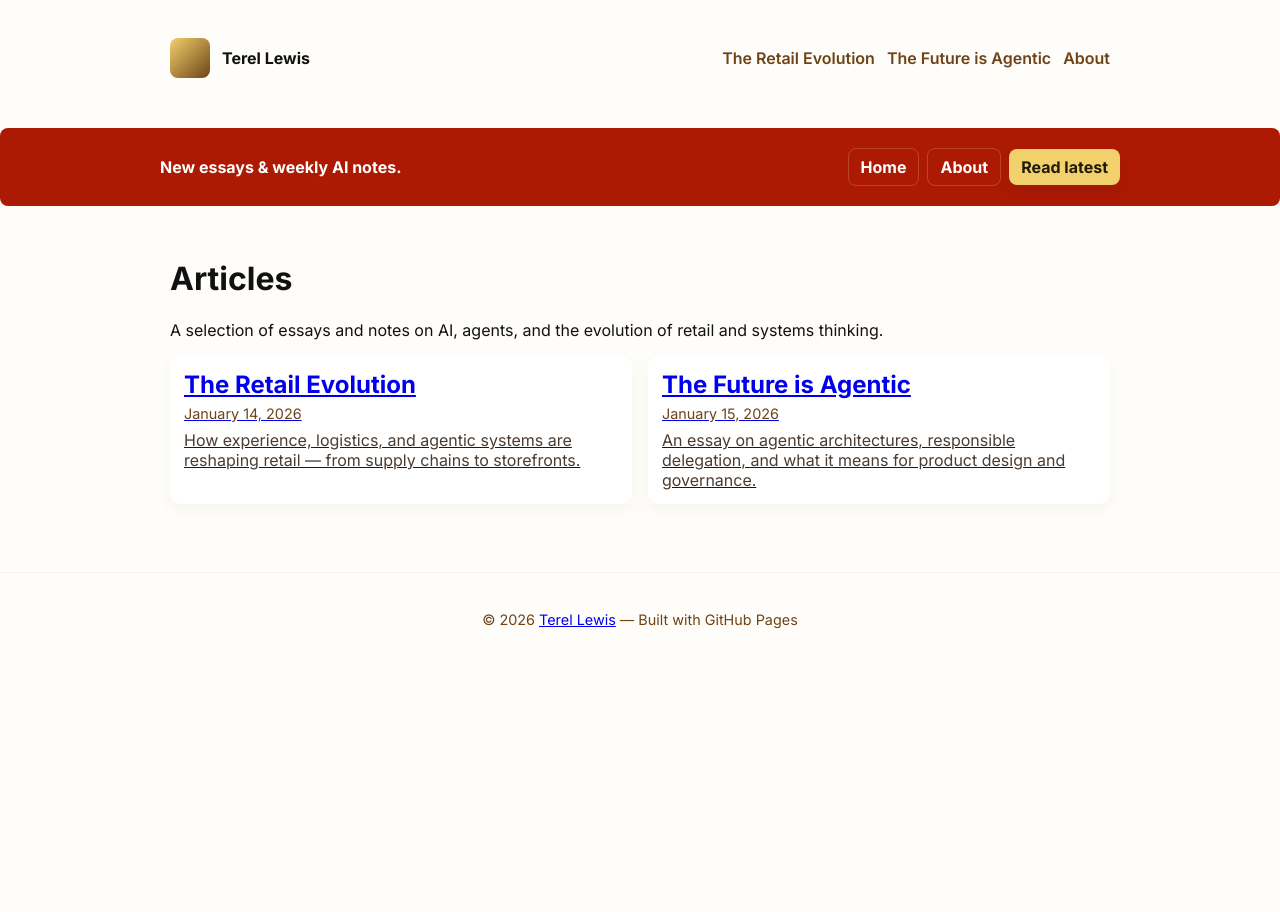
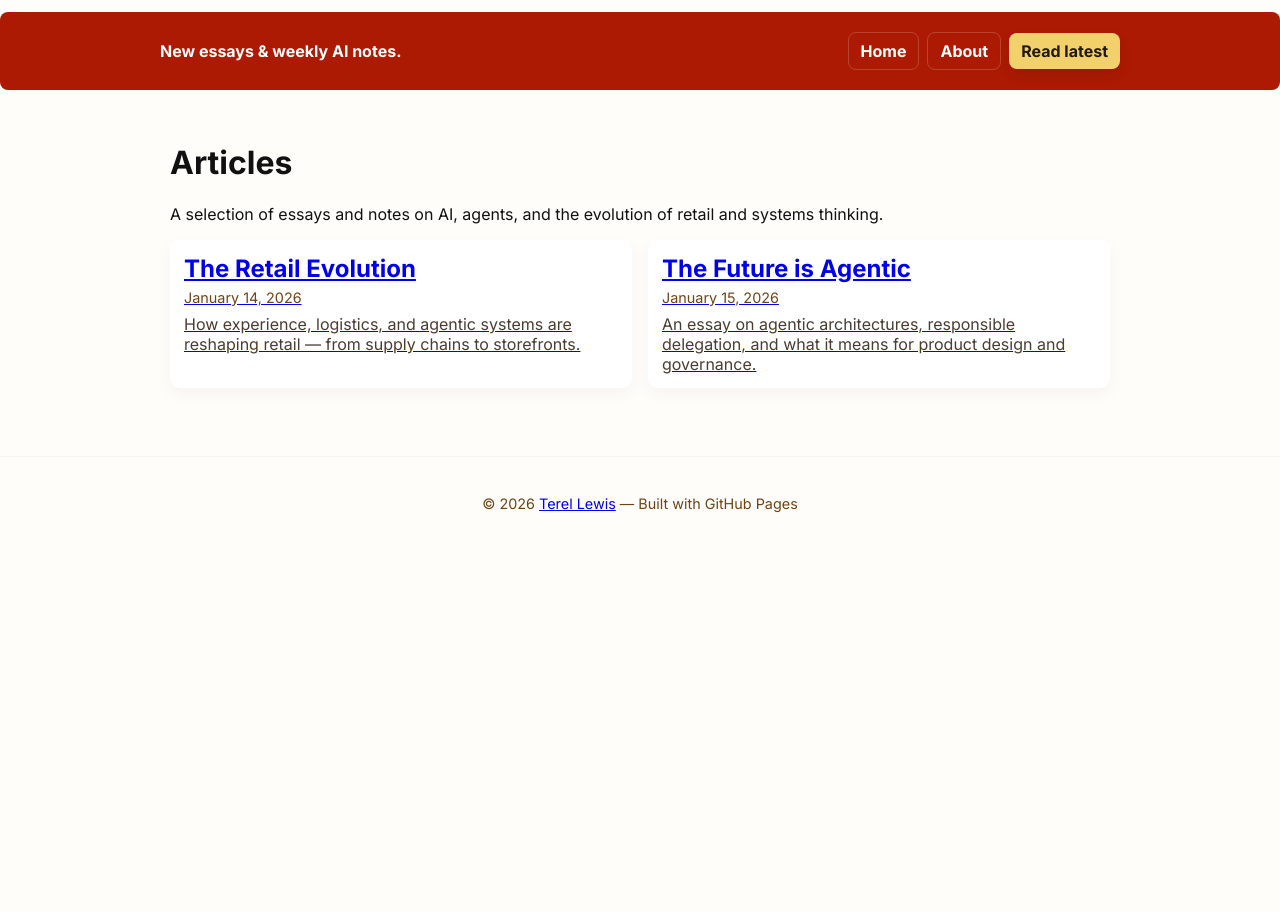
Before and after one commit to TerelLewis/TerelLewis.github.io, a Jekyll site: the page index.html, which Jekyll copies as it is, in a window 1280 px wide. Built offline with Jekyll 4.4.1, drawn with Linux system fonts in a browser that asks for light colours.

Commit message:
Updated index.html to remove top header while retaining banner, posts list, and footer.

```diff
--- a/index.html
+++ b/index.html
@@ -13,18 +13,9 @@
   <link rel="stylesheet" href="/style.css" />
 </head>
 <body>
-  <header class="site-header">
-    <div class="container header-inner">
-      <a class="brand" href="/"><span class="logo" aria-hidden="true"></span>Terel Lewis</a>
-      <nav class="nav-links" aria-label="Primary navigation">
-        <a href="/The-Retail-Evolution.html">The Retail Evolution</a>
-        <a href="/The-Future-is-Agentic.html">The Future is Agentic</a>
-        <a href="/about/">About</a>
-      </nav>
-    </div>
-  </header>
+  <!-- Top header removed -->
 
-  <!-- Banner (updated text and reordered buttons) -->
+  <!-- Banner -->
   <div class="banner" role="region" aria-label="Announcement banner">
     <div class="container banner-inner">
       <div class="banner-message">New essays &amp; weekly AI notes.</div>
```
